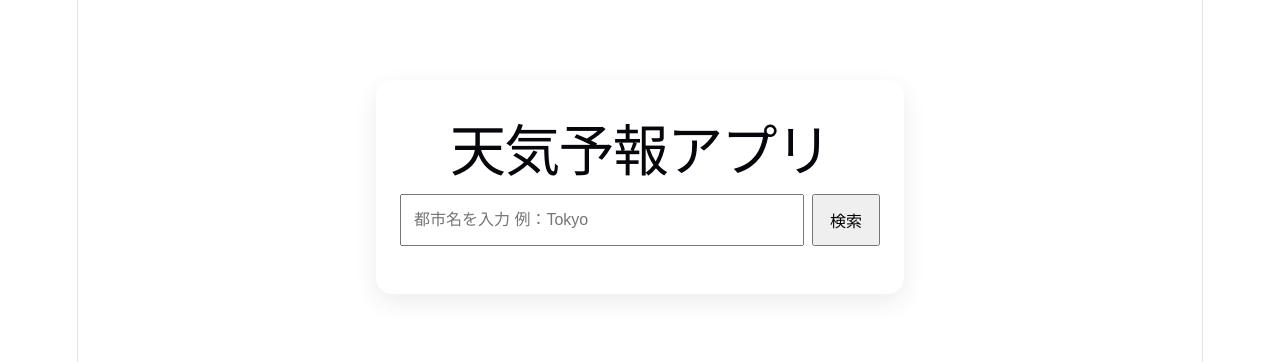
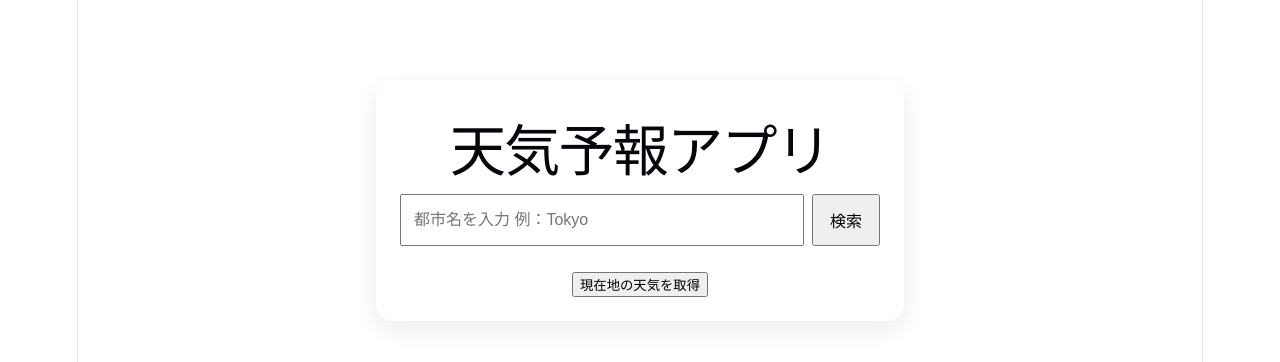
Before and after one commit to shimodum/react-weather-app, a React (Vite) app: page / in a window 1280 px wide. Shown: the top 362 px of the page. Built offline with nearby package versions, Linux system fonts and the light colour scheme; no server answers.

Commit message:
feat: React版に現在地取得機能を追加

```diff
--- a/src/App.jsx
+++ b/src/App.jsx
@@ -1,6 +1,9 @@
 import { useState } from 'react';
 import SearchForm from './components/SearchForm';
-import { fetchWeatherByCity } from './api/weatherApi';
+import {
+  fetchWeatherByCity,
+  fetchWeatherByLocation,
+} from './api/weatherApi';
 import WeatherCard from './components/WeatherCard';
 import './App.css';
 
@@ -25,11 +28,41 @@ function App() {
     }
   }
 
+  function handleCurrentLocation() {
+    navigator.geolocation.getCurrentPosition(
+      async (position) => {
+        try {
+          setErrorMessage('');
+          setIsLoading(true);
+
+          const weatherData = await fetchWeatherByLocation(
+            position.coords.latitude,
+            position.coords.longitude
+          );
+
+          setWeather(weatherData);
+        } catch (error) {
+          setWeather(null);
+          setErrorMessage(error.message);
+        } finally {
+          setIsLoading(false);
+        }
+      },
+      () => {
+        setErrorMessage('位置情報取得が許可されませんでした');
+      }
+    );
+  }
+
   return (
     <div className="app">
       <h1>天気予報アプリ</h1>
 
       <SearchForm onSearch={handleSearch} />
+
+      <button onClick={handleCurrentLocation}>
+        現在地の天気を取得
+      </button>
 
       {isLoading && (
         <p>検索中...</p>
```
